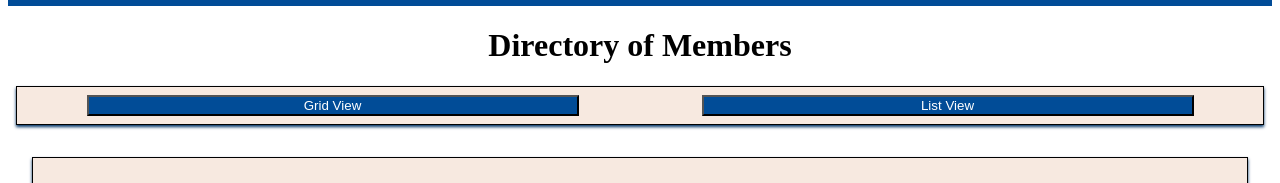
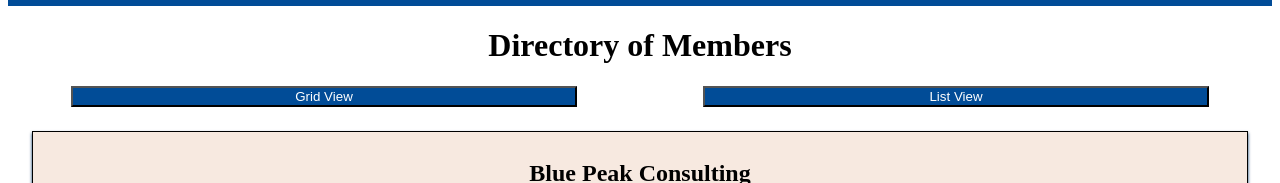
Before and after one commit to TThornock/wdd231, a plain HTML site: page chamber/directory.html in a window 1280 px wide. Shown: the part 111-294 px from the top of the page. Drawn offline with Linux system fonts and the light colour scheme; a web font is replaced by a local one.

Commit message:
stage 1 fix

```diff
--- a/chamber/directory.html
+++ b/chamber/directory.html
@@ -13,7 +13,7 @@
     <link rel="stylesheet" href="common/styles/base.css">
     <link rel="stylesheet" href="common/styles/base-large.css">
     <link rel="preconnect" href="https://fonts.googleapis.com">
-    <link rel="icon" href="common/images/favicon.svg" type="images/">
+    <link rel="icon" href="common/images/favicon.svg" type="image/svg+xml">
     <link rel="preconnect" href="https://fonts.gstatic.com" crossorigin>
     <link href="https://fonts.googleapis.com/css2?family=Kantumruy+Pro:ital,wght@0,100..700;1,100..700&family=Merriweather:ital,opsz,wght@0,18..144,300..900;1,18..144,300..900&display=swap" rel="stylesheet">
     <script src="common/scripts/directory.js" defer></script>
@@ -41,10 +41,10 @@
 
         <h1>Directory of Members</h1>
 
-        <section class="selector">
+        <div class="selector">
             <button type="button" id="grid-view" aria-label="grid_selctor">Grid View</button>
             <button type="button" id="list-view" aria-label="list_selctor">List View</button>
-        </section>
+        </div>
         <div id="cards">
 
         </div>
```
